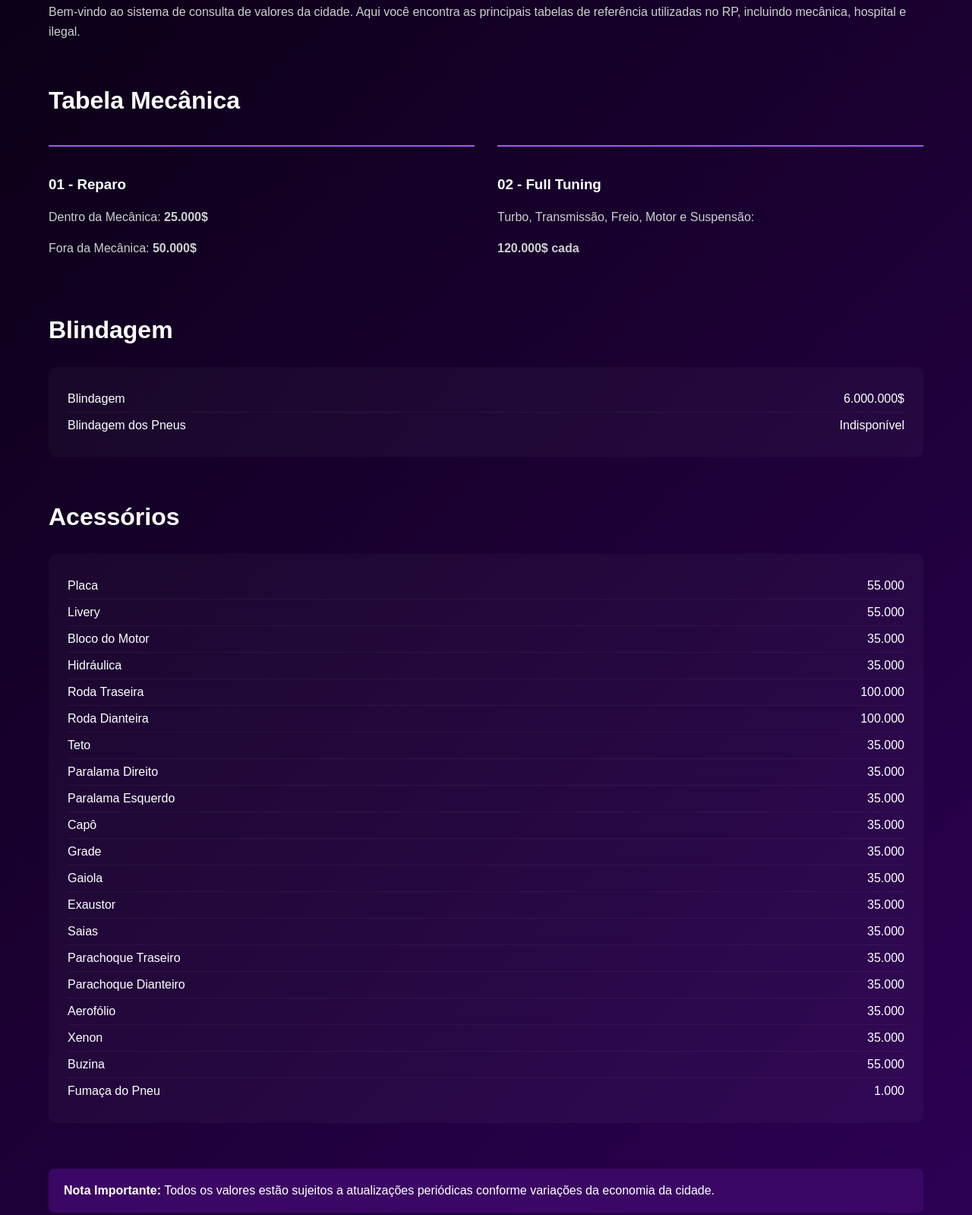
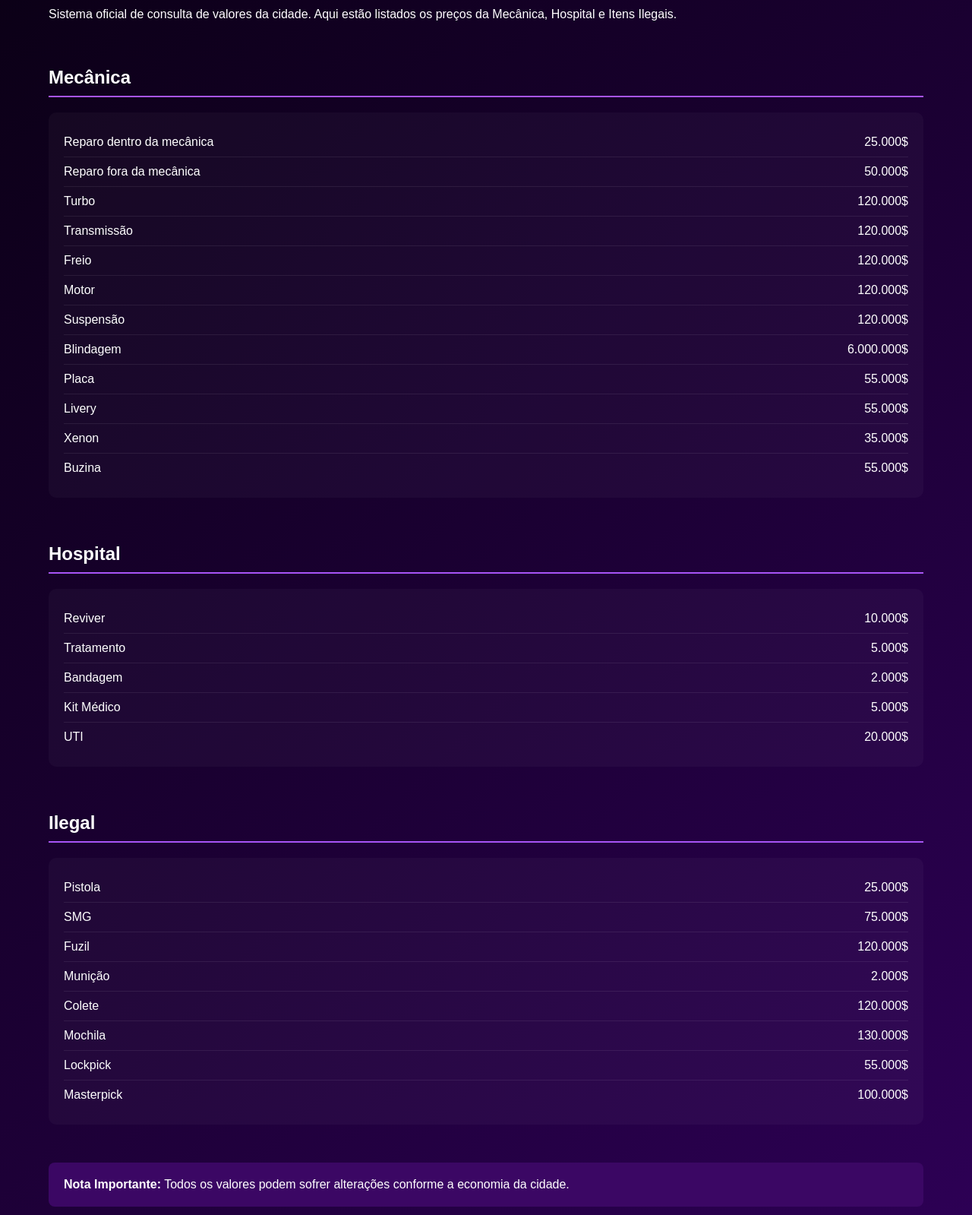
Before and after one commit to Nicopudim-8/site-rp, a plain HTML site: page index.html in a window 1280 px wide. Shown: the part 129-1728 px from the top of the page at 76% size. Drawn offline with Linux system fonts and the light colour scheme.

Commit message:
Refactor index.html for improved structure and style
Updated the layout and styling of the city values table.

```diff
--- a/index.html
+++ b/index.html
@@ -8,56 +8,39 @@
 
 body{
 margin:0;
-    font-family: Arial, Helvetica, sans-serif;
-    background: linear-gradient(135deg,#0a0014,#1b0033,#2d0055);
+font-family:Arial;
+background:linear-gradient(135deg,#0a0014,#1b0033,#2d0055);
 color:white;
 }
 
 .container{
 width:90%;
 margin:auto;
-    padding:40px 0;
+padding:40px;
 }
 
 h1{
-    font-size:42px;
-    margin-bottom:10px;
+font-size:40px;
 }
 
 h2{
 margin-top:60px;
-    font-size:32px;
-}
-
-p{
-    color:#cfcfcf;
-    line-height:1.6;
-}
-
-.cards{
-    display:grid;
-    grid-template-columns:1fr 1fr;
-    gap:30px;
-    margin-top:40px;
-}
-
-.card{
-    border-top:2px solid #a855f7;
-    padding-top:20px;
+border-bottom:2px solid #a855f7;
+padding-bottom:10px;
 }
 
 .tabela{
-    margin-top:30px;
+margin-top:20px;
 background:rgba(255,255,255,0.03);
-    padding:25px;
+padding:20px;
 border-radius:10px;
 }
 
 .item{
 display:flex;
 justify-content:space-between;
-    padding:8px 0;
-    border-bottom:1px solid rgba(255,255,255,0.05);
+padding:10px 0;
+border-bottom:1px solid rgba(255,255,255,0.08);
 }
 
 .item:last-child{
@@ -65,7 +48,7 @@ p{
 }
 
 .nota{
-    margin-top:60px;
+margin-top:50px;
 background:#3b0764;
 padding:20px;
 border-radius:8px;
@@ -78,97 +61,79 @@ p{
 
 <div class="container">
 
-<h1>Tabelas de Valores da Cidade</h1>
+<h1>Tabela de Valores da Cidade</h1>
 
 <p>
-Bem-vindo ao sistema de consulta de valores da cidade.
-Aqui você encontra as principais tabelas de referência utilizadas no RP,
-incluindo mecânica, hospital e ilegal.
+Sistema oficial de consulta de valores da cidade.
+Aqui estão listados os preços da Mecânica, Hospital e Itens Ilegais.
 </p>
 
+<!-- MECANICA -->
 
-<h2>Tabela Mecânica</h2>
+<h2>Mecânica</h2>
 
-<div class="cards">
+<div class="tabela">
 
-<div class="card">
-<h3>01 - Reparo</h3>
+<div class="item"><span>Reparo dentro da mecânica</span><span>25.000$</span></div>
+<div class="item"><span>Reparo fora da mecânica</span><span>50.000$</span></div>
 
-<p>Dentro da Mecânica: <b>25.000$</b></p>
-<p>Fora da Mecânica: <b>50.000$</b></p>
+<div class="item"><span>Turbo</span><span>120.000$</span></div>
+<div class="item"><span>Transmissão</span><span>120.000$</span></div>
+<div class="item"><span>Freio</span><span>120.000$</span></div>
+<div class="item"><span>Motor</span><span>120.000$</span></div>
+<div class="item"><span>Suspensão</span><span>120.000$</span></div>
+
+<div class="item"><span>Blindagem</span><span>6.000.000$</span></div>
+
+<div class="item"><span>Placa</span><span>55.000$</span></div>
+<div class="item"><span>Livery</span><span>55.000$</span></div>
+<div class="item"><span>Xenon</span><span>35.000$</span></div>
+<div class="item"><span>Buzina</span><span>55.000$</span></div>
 
 </div>
 
 
-<div class="card">
-<h3>02 - Full Tuning</h3>
+<!-- HOSPITAL -->
 
-<p>Turbo, Transmissão, Freio, Motor e Suspensão:</p>
-<p><b>120.000$ cada</b></p>
+<h2>Hospital</h2>
+
+<div class="tabela">
+
+<div class="item"><span>Reviver</span><span>10.000$</span></div>
+<div class="item"><span>Tratamento</span><span>5.000$</span></div>
+<div class="item"><span>Bandagem</span><span>2.000$</span></div>
+<div class="item"><span>Kit Médico</span><span>5.000$</span></div>
+<div class="item"><span>UTI</span><span>20.000$</span></div>
+
+</div>
+
+
+<!-- ILEGAL -->
+
+<h2>Ilegal</h2>
+
+<div class="tabela">
+
+<div class="item"><span>Pistola</span><span>25.000$</span></div>
+<div class="item"><span>SMG</span><span>75.000$</span></div>
+<div class="item"><span>Fuzil</span><span>120.000$</span></div>
+<div class="item"><span>Munição</span><span>2.000$</span></div>
+<div class="item"><span>Colete</span><span>120.000$</span></div>
+<div class="item"><span>Mochila</span><span>130.000$</span></div>
+<div class="item"><span>Lockpick</span><span>55.000$</span></div>
+<div class="item"><span>Masterpick</span><span>100.000$</span></div>
+
+</div>
+
+
+<div class="nota">
+
+<b>Nota Importante:</b>
+Todos os valores podem sofrer alterações conforme a economia da cidade.
 
 </div>
 
 </div>
 
-
-
-<h2>Blindagem</h2>
-
-<div class="tabela">
-
-<div class="item">
-<span>Blindagem</span>
-<span>6.000.000$</span>
-</div>
-
-<div class="item">
-<span>Blindagem dos Pneus</span>
-<span>Indisponível</span>
-</div>
-
-</div>
-
-
-
-<h2>Acessórios</h2>
-
-<div class="tabela">
-
-<div class="item"><span>Placa</span><span>55.000</span></div>
-<div class="item"><span>Livery</span><span>55.000</span></div>
-<div class="item"><span>Bloco do Motor</span><span>35.000</span></div>
-<div class="item"><span>Hidráulica</span><span>35.000</span></div>
-<div class="item"><span>Roda Traseira</span><span>100.000</span></div>
-<div class="item"><span>Roda Dianteira</span><span>100.000</span></div>
-<div class="item"><span>Teto</span><span>35.000</span></div>
-<div class="item"><span>Paralama Direito</span><span>35.000</span></div>
-<div class="item"><span>Paralama Esquerdo</span><span>35.000</span></div>
-<div class="item"><span>Capô</span><span>35.000</span></div>
-<div class="item"><span>Grade</span><span>35.000</span></div>
-<div class="item"><span>Gaiola</span><span>35.000</span></div>
-<div class="item"><span>Exaustor</span><span>35.000</span></div>
-<div class="item"><span>Saias</span><span>35.000</span></div>
-<div class="item"><span>Parachoque Traseiro</span><span>35.000</span></div>
-<div class="item"><span>Parachoque Dianteiro</span><span>35.000</span></div>
-<div class="item"><span>Aerofólio</span><span>35.000</span></div>
-<div class="item"><span>Xenon</span><span>35.000</span></div>
-<div class="item"><span>Buzina</span><span>55.000</span></div>
-<div class="item"><span>Fumaça do Pneu</span><span>1.000</span></div>
-
-</div>
-
-
-
-<div class="nota">
-
-<b>Nota Importante:</b>
-Todos os valores estão sujeitos a atualizações periódicas conforme
-variações da economia da cidade.
-
-</div>
-
-
-</div>
-
 </body>
 </html>
```
Lines whose indentation alone changed are shown as unchanged.
